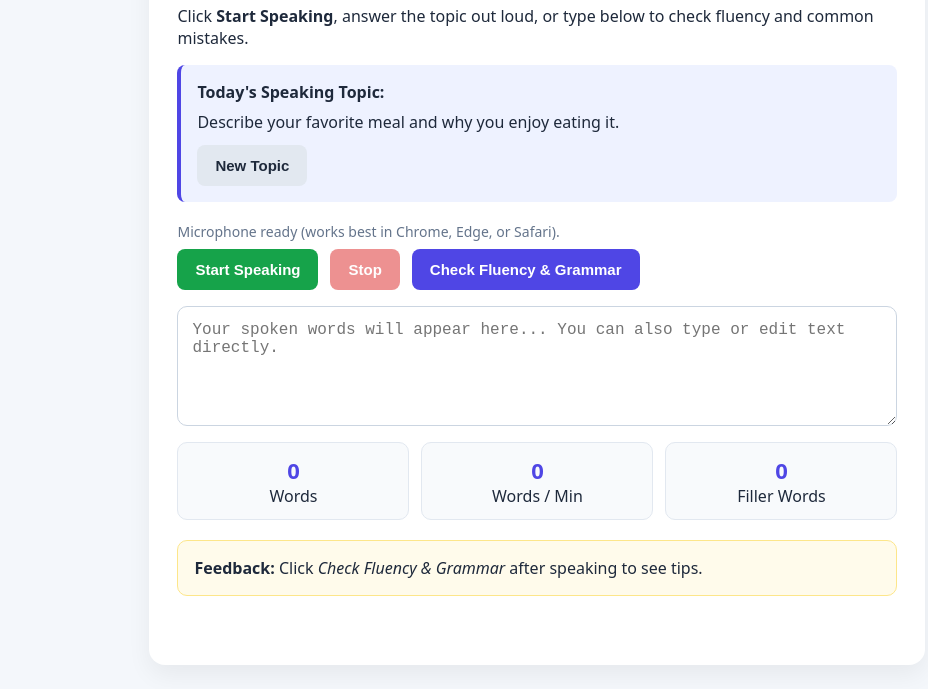
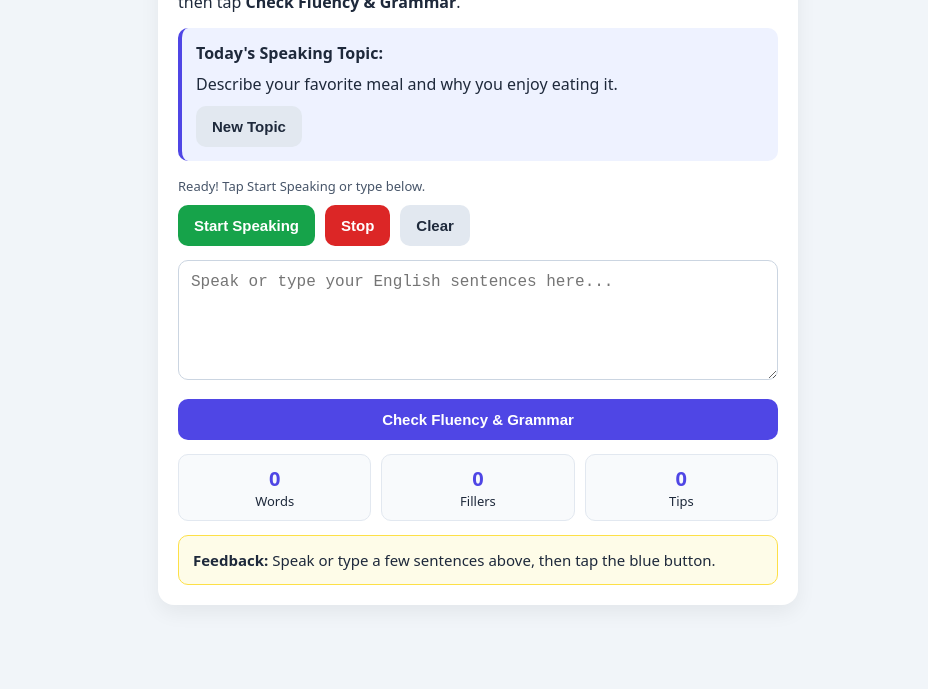
Before and after one commit to madhu00713/English-coach-, a plain HTML site: page index.html in a window 1280 px wide. Shown: the part 111-800 px from the top of the page, without its empty margins (162-1090 px from the left). Drawn offline with Linux system fonts and the light colour scheme.

Commit message:
Enhance layout and update title in index.html
Updated the title and improved styling for better layout and readability. Adjusted button classes and modified the feedback section.

```diff
--- a/index.html
+++ b/index.html
@@ -1,134 +1,250 @@
-DOCTYPE html>
+<!DOCTYPE html>
 <html lang="en">
 <head>
   <meta charset="UTF-8" />
   <meta name="viewport" content="width=device-width, initial-scale=1.0" />
-  <title>SpeakFluent - English Speaking & Grammar Practice</title>
+  <title>SpeakFluent - English Speaking & Grammar Coach</title>
   <style>
+    * { box-sizing: border-box; }
     body {
       font-family: system-ui, -apple-system, sans-serif;
-      background: #f4f7fb;
+      background: #f1f5f9;
       color: #1e293b;
       margin: 0;
-      padding: 24px;
-      display: flex;
-      justify-content: center;
+      padding: 16px;
     }
-    .container {
-      max-width: 720px;
-      width: 100%;
+    .card {
+      max-width: 640px;
+      margin: 0 auto;
       background: #ffffff;
       border-radius: 16px;
-      padding: 28px;
-      box-shadow: 0 10px 25px rgba(0, 0, 0, 0.06);
+      padding: 20px;
+      box-shadow: 0 8px 20px rgba(0,0,0,0.06);
     }
-    h1 { margin-top: 0; color: #0f172a; }
-    .prompt-box {
+    h1 { font-size: 24px; margin: 0 0 8px; color: #0f172a; }
+    p { line-height: 1.5; margin: 0 0 14px; }
+    .topic-box {
       background: #eef2ff;
       border-left: 4px solid #4f46e5;
-      padding: 16px;
-      border-radius: 8px;
-      margin-bottom: 20px;
+      padding: 14px;
+      border-radius: 10px;
+      margin-bottom: 16px;
     }
-    .controls {
+    .btn-row {
       display: flex;
-      gap: 12px;
       flex-wrap: wrap;
-      margin-bottom: 16px;
+      gap: 10px;
+      margin-bottom: 14px;
     }
     button {
       border: none;
-      padding: 12px 18px;
-      border-radius: 8px;
+      padding: 12px 16px;
+      border-radius: 10px;
       font-size: 15px;
       font-weight: 600;
       cursor: pointer;
     }
-    #startBtn { background: #16a34a; color: white; }
-    #stopBtn { background: #dc2626; color: white; }
-    #checkBtn { background: #4f46e5; color: white; }
-    #newPromptBtn { background: #e2e8f0; color: #1e293b; }
-    button:disabled { opacity: 0.5; cursor: not-allowed; }
+    .btn-green { background: #16a34a; color: #ffffff; }
+    .btn-red { background: #dc2626; color: #ffffff; }
+    .btn-blue { background: #4f46e5; color: #ffffff; width: 100%; }
+    .btn-gray { background: #e2e8f0; color: #1e293b; }
     textarea {
       width: 100%;
-      box-sizing: border-box;
       min-height: 120px;
-      padding: 14px;
+      padding: 12px;
+      border: 1px solid #cbd5e1;
       border-radius: 10px;
-      border: 1px solid #cbd5e1;
       font-size: 16px;
-      margin-bottom: 16px;
+      margin-bottom: 14px;
     }
     .stats {
-      display: grid;
-      grid-template-columns: repeat(3, 1fr);
-      gap: 12px;
-      margin-bottom: 20px;
+      display: flex;
+      gap: 10px;
+      margin-bottom: 14px;
     }
-    .stat-card {
+    .stat {
+      flex: 1;
       background: #f8fafc;
       border: 1px solid #e2e8f0;
       border-radius: 10px;
-      padding: 12px;
+      padding: 10px;
       text-align: center;
+      font-size: 13px;
     }
-    .stat-card span {
+    .stat strong {
       display: block;
-      font-size: 22px;
-      font-weight: 700;
+      font-size: 20px;
       color: #4f46e5;
     }
-    .feedback {
-      background: #fffbeb;
-      border: 1px solid #fde68a;
+    .result {
+      background: #fefce8;
+      border: 1px solid #fde047;
       border-radius: 10px;
-      padding: 16px;
+      padding: 14px;
+      font-size: 15px;
     }
-    .status { font-size: 14px; color: #64748b; margin-bottom: 8px; }
+    .status {
+      font-size: 13px;
+      color: #475569;
+      margin-bottom: 10px;
+    }
   </style>
 </head>
 <body>
-  <div class="container">
-    <h1>English Speaking & Grammar Coach</h1>
-    <p>Click <strong>Start Speaking</strong>, answer the topic out loud, or type below to check fluency and common mistakes.</p>
+  <div class="card">
+    <h1>English Speaking &amp; Grammar Coach</h1>
+    <p>Tap <strong>Start Speaking</strong> or tap inside the box and use your phone keyboard mic, then tap <strong>Check Fluency &amp; Grammar</strong>.</p>
 
-    <div class="prompt-box">
+    <div class="topic-box">
       <strong>Today's Speaking Topic:</strong>
-      <p id="promptText" style="margin: 8px 0 12px;">Describe your favorite meal and why you enjoy eating it.</p>
-      <button id="newPromptBtn" type="button">New Topic</button>
+      <p id="topicText" style="margin: 8px 0 10px;">Describe your favorite meal and why you enjoy eating it.</p>
+      <button type="button" class="btn-gray" onclick="changeTopic()">New Topic</button>
     </div>
 
-    <div class="status" id="status">Microphone ready (works best in Chrome, Edge, or Safari).</div>
+    <div class="status" id="statusMsg">Ready! Tap Start Speaking or type below.</div>
 
-    <div class="controls">
-      <button id="startBtn" type="button">Start Speaking</button>
-      <button id="stopBtn" type="button" disabled>Stop</button>
-      <button id="checkBtn" type="button">Check Fluency & Grammar</button>
+    <div class="btn-row">
+      <button type="button" class="btn-green" onclick="startMic()">Start Speaking</button>
+      <button type="button" class="btn-red" onclick="stopMic()">Stop</button>
+      <button type="button" class="btn-gray" onclick="clearAll()">Clear</button>
     </div>
 
-    <textarea id="transcript" placeholder="Your spoken words will appear here... You can also type or edit text directly."></textarea>
+    <textarea id="speechBox" placeholder="Speak or type your English sentences here..."></textarea>
 
-    <div class="stats">
-      <div class="stat-card"><span id="wordCount">0</span>Words</div>
-      <div class="stat-card"><span id="wpmCount">0</span>Words / Min</div>
-      <div class="stat-card"><span id="fillerCount">0</span>Filler Words</div>
+    <button type="button" class="btn-blue" onclick="checkEnglish()">Check Fluency &amp; Grammar</button>
+
+    <div class="stats" style="margin-top: 14px;">
+      <div class="stat"><strong id="wCount">0</strong>Words</div>
+      <div class="stat"><strong id="fCount">0</strong>Fillers</div>
+      <div class="stat"><strong id="eCount">0</strong>Tips</div>
     </div>
 
-    <div class="feedback" id="feedbackBox">
-      <strong>Feedback:</strong> Click <em>Check Fluency & Grammar</em> after speaking to see tips.
+    <div class="result" id="feedbackArea">
+      <strong>Feedback:</strong> Speak or type a few sentences above, then tap the blue button.
     </div>
   </div>
 
   <script>
-    const prompts = [
+    var topics = [
       "Describe your favorite meal and why you enjoy eating it.",
-      "Talk about a place you would love to visit and what you would do there.",
+      "Talk about a place you want to visit and what you would do there.",
       "Explain a skill you recently learned or want to learn this year.",
-      "Describe a typical morning routine in your life.",
-      "Talk about a movie or book that inspired you."
+      "Describe your typical morning routine from waking up to afternoon.",
+      "Talk about a movie, show, or book that inspired you."
     ];
+    var topicIndex = 0;
+    var recognition = null;
 
-    const grammarRules = [
-      { regex: /\b(he|she|it)\s+don't\b/gi, tip: "Use 'doesn't' instead of 'don't' with he/she/it." },
-      { regex: /\b(i|you|we|they)\s+doesn't\b/gi, tip: "Use 'don't' instead of 'doesn't' with I/you/we/they." },
-      { regex: /\bmore\s+better\b/gi, tip: "Say 'much better' or simply 'better' instead of 'more better'." },
+    function changeTopic() {
+      topicIndex = (topicIndex + 1) % topics.length;
+      document.getElementById("topicText").innerText = topics[topicIndex];
+    }
+
+    function clearAll() {
+      document.getElementById("speechBox").value = "";
+      document.getElementById("wCount").innerText = "0";
+      document.getElementById("fCount").innerText = "0";
+      document.getElementById("eCount").innerText = "0";
+      document.getElementById("feedbackArea").innerHTML = "<strong>Feedback:</strong> Cleared! Ready for your next practice.";
+    }
+
+    function startMic() {
+      var SpeechRec = window.SpeechRecognition || window.webkitSpeechRecognition;
+      var status = document.getElementById("statusMsg");
+      if (!SpeechRec) {
+        status.innerText = "Auto-mic is not supported in this browser. Tap inside the text box and use the mic button on your phone keyboard!";
+        return;
+      }
+      try {
+        recognition = new SpeechRec();
+        recognition.lang = "en-US";
+        recognition.continuous = false;
+        recognition.interimResults = false;
+
+        recognition.onstart = function() {
+          status.innerText = "Listening now... Speak a sentence clearly!";
+        };
+        recognition.onresult = function(event) {
+          var spoken = event.results[0][0].transcript;
+          var box = document.getElementById("speechBox");
+          box.value = (box.value + " " + spoken).trim();
+          status.innerText = "Captured! Tap Start Speaking again to add more, or check your grammar.";
+        };
+        recognition.onerror = function(event) {
+          status.innerText = "Mic notice (" + event.error + "). Tip: Tap the text box and use your phone keyboard mic!";
+        };
+        recognition.start();
+      } catch (err) {
+        status.innerText = "Please tap inside the text box and use your phone keyboard mic.";
+      }
+    }
+
+    function stopMic() {
+      if (recognition) {
+        recognition.stop();
+      }
+      document.getElementById("statusMsg").innerText = "Stopped listening.";
+    }
+
+    function checkEnglish() {
+      var text = document.getElementById("speechBox").value.trim();
+      var feedback = document.getElementById("feedbackArea");
+      if (!text) {
+        feedback.innerHTML = "<strong>Feedback:</strong> Please speak or type a sentence in the box first.";
+        return;
+      }
+
+      var words = text.split(/\s+/);
+      var fillerMatches = text.match(/\b(um|uh|like|basically|actually|you know)\b/gi);
+      var fillerNum = fillerMatches ? fillerMatches.length : 0;
+
+      var tips = [];
+      if (/\b(he|she|it)\s+don't\b/i.test(text)) {
+        tips.push("Use <strong>doesn't</strong> instead of <em>don't</em> with he, she, or it.");
+      }
+      if (/\b(i|you|we|they)\s+doesn't\b/i.test(text)) {
+        tips.push("Use <strong>don't</strong> instead of <em>doesn't</em> with I, you, we, or they.");
+      }
+      if (/\bmore\s+better\b/i.test(text)) {
+        tips.push("Say <strong>much better</strong> or <strong>better</strong> instead of <em>more better</em>.");
+      }
+      if (/\bi\s+am\s+agree\b/i.test(text)) {
+        tips.push("Say <strong>I agree</strong> instead of <em>I am agree</em>.");
+      }
+      if (/\b(you|we|they)\s+was\b/i.test(text)) {
+        tips.push("Use <strong>were</strong> instead of <em>was</em> with you, we, or they.");
+      }
+      if (/\b(he|she|it)\s+were\b/i.test(text)) {
+        tips.push("Use <strong>was</strong> instead of <em>were</em> with he, she, or it.");
+      }
+      if (/\bpeoples\b/i.test(text)) {
+        tips.push("<strong>People</strong> is already plural—no 's' needed.");
+      }
+      if (/\bdid\s+\w+ed\b/i.test(text)) {
+        tips.push("After <strong>did</strong>, use the base verb (for example: <em>did go</em>, not <em>did went</em>).");
+      }
+      if (fillerNum > 1) {
+        tips.push("You used <strong>" + fillerNum + " filler words</strong> (like <em>um, uh, like</em>). Try pausing silently instead.");
+      }
+      if (words.length < 6) {
+        tips.push("Try speaking a longer answer (2 to 3 full sentences) to practice fluency!");
+      }
+
+      document.getElementById("wCount").innerText = words.length;
+      document.getElementById("fCount").innerText = fillerNum;
+      document.getElementById("eCount").innerText = tips.length;
+
+      if (tips.length === 0) {
+        feedback.innerHTML = "<strong>Great job!</strong> No common grammar mistakes or extra filler words found. Try another topic!";
+      } else {
+        var listHtml = "<strong>Suggestions to improve:</strong><ul>";
+        for (var i = 0; i < tips.length; i++) {
+          listHtml += "<li>" + tips[i] + "</li>";
+        }
+        listHtml += "</ul>";
+        feedback.innerHTML = listHtml;
+      }
+    }
+  </script>
+</body>
+</html>
```
